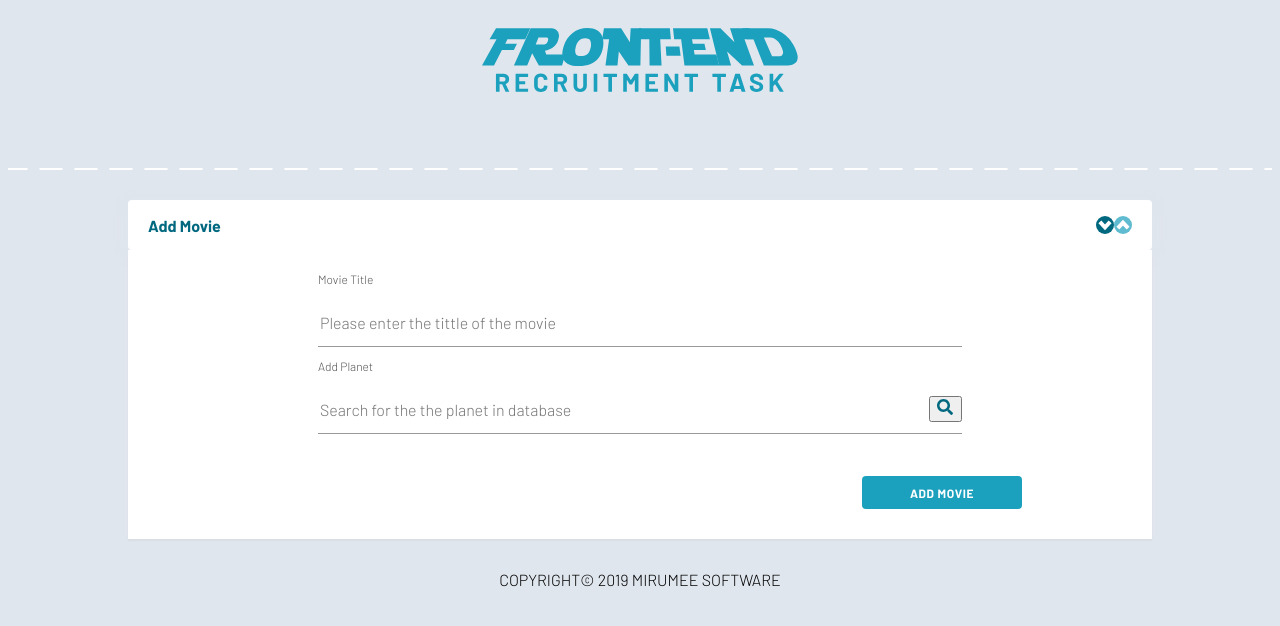
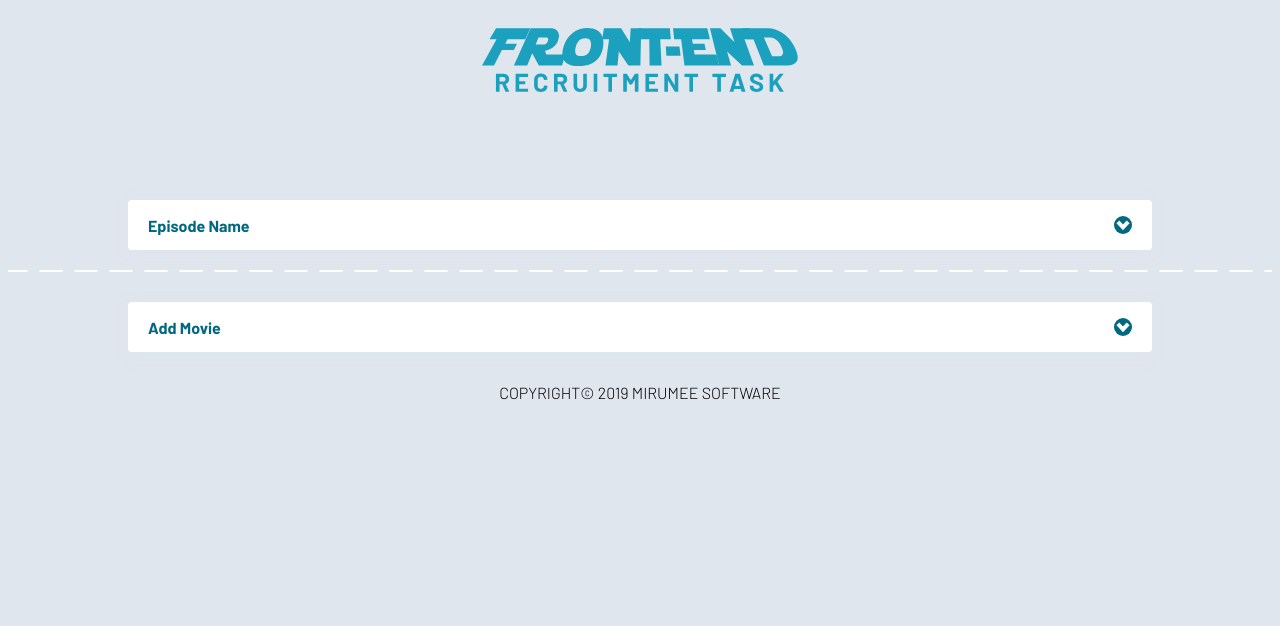
Before and after one commit to SzymonCzapkowski/recruitment-task, a React app: page / in a window 1280 px wide. Shown: the top 626 px of the page. Built offline with nearby package versions, Linux system fonts and the light colour scheme.

Commit message:
something

```diff
--- a/package.json
+++ b/package.json
@@ -10,6 +10,7 @@
   },
   "devDependencies": {
     "@babel/core": "^7.5.5",
+    "@babel/plugin-proposal-class-properties": "^7.5.5",
     "@babel/preset-env": "^7.5.5",
     "@babel/preset-react": "^7.0.0",
     "babel-loader": "^8.0.6",
--- a/src/Assets/ARROW CLOSE.jsx
+++ b/src/Assets/ARROW CLOSE.jsx
@@ -4,7 +4,7 @@ const ARROWCLOSE = () => {
     return(
         <svg width="18" height="18" viewBox="0 0 18 18" fill="none" xmlns="http://www.w3.org/2000/svg">
         <circle cx="9" cy="9" r="9" transform="rotate(-180 9 9)" fill="#5FBBCF"/>
-        <path d="M12.75 10.6875L9 6.74013L5.25 10.6875" stroke="white" stroke-width="4" stroke-linecap="square"/>
+        <path d="M12.75 10.6875L9 6.74013L5.25 10.6875" stroke="white" strokeWidth="4" strokeLinecap="square"/>
         </svg>
     )
 }
--- a/src/Assets/ARROW OPEN.jsx
+++ b/src/Assets/ARROW OPEN.jsx
@@ -4,7 +4,7 @@ const ARROWOPEN = () => {
     return(
     <svg width="18" height="18" viewBox="0 0 18 18" fill="none" xmlns="http://www.w3.org/2000/svg">
     <circle cx="9" cy="9" r="9" fill="#00687F"/>
-    <path d="M5.25 7.3125L9 11.2599L12.75 7.3125" stroke="white" stroke-width="4" stroke-linecap="square"/>
+    <path d="M5.25 7.3125L9 11.2599L12.75 7.3125" stroke="white" strokeWidth="4" strokeLinecap="square"/>
     </svg>
     )
 }
--- a/src/components/Add/Add.jsx
+++ b/src/components/Add/Add.jsx
@@ -1,64 +1,76 @@
 import React from 'react';
-import { AddContainer, AddStrap, Open, AddButton } from './AddStyles';
+import { AddContainer, AddStrap, AddOpen, AddButton } from './AddStyles';
 import ARROWOPEN from '../../Assets/ARROW OPEN.jsx'
-import ARROWClOSE from '../../Assets/ARROW ClOSE.jsx'
+import ARROWCLOSE from '../../Assets/ARROW CLOSE.jsx'
 import SEARCH from '../../Assets/SEARCH.jsx'
 
 
-const Add = () => {
+class Add extends React.Component {
 
-    // constructor(state)
-    // {
-    //     this.state = {
-    //         isDetailsDisplayed : false,
-    //         status: this.props.status
-    //     };
-    //     this.showDetails = this.showDetails.bind(this);
-    //     this.hideDetails = this.hideDetails.bind(this);
-    // };
+    constructor(props){
+        super(props);
+        this.state = {
+            isOpened : false,
+            title:'',
+            planet:'',
+        };
+        this.open = this.open.bind(this);
+        this.close = this.close.bind(this);
+    };
 
-    // showDetails()
-    // {
-    //     if(!this.state.isDetailsDisplayed){
-    //     this.setState({ isDetailsDisplayed: true });
-    //     }
-    // };
+    open()
+    {
+        if(!this.state.isOpened){
+        this.setState({ isOpened: true })
+        }
+    };
 
-    // hideDetails()
-    // {
-    //     this.setState({ isDetailsDisplayed: false })
-    // };
+    close()
+    {
+        this.setState({ isOpened: false })
 
+    };
+
+    onSubmit = (e) => {
+        e.preventDefault();
+        const {title, planet} = this.state;
+    };
+
+
+    render() {
     return (
+
     <AddContainer>
         <AddStrap> <p>Add Movie</p>
-
             <div className="arrows">
-                <ARROWOPEN/>
-                <ARROWClOSE />
+                { this.state.isOpened ? null: <div onClick={this.open}><ARROWOPEN/></div>}
+                { this.state.isOpened ? <div onClick={this.close}><ARROWCLOSE/></div> :null}
             </div>
         </AddStrap>
-        <Open>
-            <div className="addDivContainer">
-                <div className="addDiv" >
+        { this.state.isOpened ?
+        <AddOpen>
+            <div className="addDivContainer" onSubmit={this.onSubmit}>
+                <form className="addDiv" >
                     <p>Movie Title</p>
-                    <input className="addInput" placeholder="Please enter the tittle of the movie" />
-                </div>
-                <div className="addDiv">
+                    <input className="addInput" name="title" value={title} placeholder="Please enter the tittle of the movie" />
+                </form>
+                <form className="addDiv">
                     <p>Add Planet</p>
-                    <input className="addInput" placeholder="Search for the the planet in database" />
+                    <input className="addInput" name="planet" value={planet} placeholder="Search for the the planet in database" />
                     <button>
                         <SEARCH/>
                     </button>
-                </div>
+                </form>
             </div>
-            <AddButton>
+            <AddButton onSubmit={this.onSubmit}>
                 ADD MOVIE
             </AddButton>
-        </Open>
+        </AddOpen>
+        :null }
 
     </AddContainer>
     );
 }
+}
 
 export default Add;
--- a/src/components/Add/AddStyles.js
+++ b/src/components/Add/AddStyles.js
@@ -36,7 +36,7 @@ export const AddStrap = styled.div`
     }
 `
 
-export const Open = styled.div`
+export const AddOpen = styled.div`
     background: #FFFFFF;
     box-shadow: 0px 2px 1px rgba(196, 196, 196, 0.2);
     height: auto;
@@ -80,7 +80,9 @@ export const Open = styled.div`
 
     button{
         position: absolute;
-        transform:translateX(-33px) translateY(10px)
+        transform:translateX(-33px) translateY(10px);
+        background:transparent;
+        border:none;
 
     }
 `
--- a/src/components/MainPage/Episode/Episode.jsx
+++ b/src/components/MainPage/Episode/Episode.jsx
@@ -1,15 +1,69 @@
 import React from 'react';
-import { EpisodeContainer } from './EpisodeStyles';
+import { EpisodeContainer, EpisodeTask, EpisodeOpen } from './EpisodeStyles';
+import ARROWOPEN from '../../../Assets/ARROW OPEN.jsx';
+import ARROWCLOSE from '../../../Assets/ARROW CLOSE.jsx';
 
+class Episode extends React.Component {
 
+    constructor(props){
+        super(props);
+        this.state = { isOpened : false };
+        this.open = this.open.bind(this);
+        this.close = this.close.bind(this);
+    };
 
-const Episode = () => {
+    open()
+    {
+        if(!this.state.isOpened){
+        this.setState({ isOpened: true })
+        console.log("open");
+        }
+    };
 
+    close()
+    {
+        this.setState({ isOpened: false })
+        console.log("close");
+    };
+
+    render(){
     return (
-        <EpisodeContainer>
-
-        </EpisodeContainer>
+    <EpisodeContainer>
+        <EpisodeTask> <p>Episode Name</p>
+            <div className="arrows">
+                { this.state.isOpened ? null: <div onClick={this.open}><ARROWOPEN/></div>}
+                { this.state.isOpened ? <div onClick={this.close}><ARROWCLOSE/></div> :null}
+            </div>
+        </EpisodeTask>
+        { this.state.isOpened ?
+        <EpisodeOpen>
+            <table>
+            <tbody>
+                <tr>
+                    <th>Planet Name</th>
+                    <th>Rotation period</th>
+                    <th>Orbital period</th>
+                    <th>Diameter</th>
+                    <th>Climate</th>
+                    <th>Surface wate</th>
+                    <th>Population</th>
+                </tr>
+                <tr>
+                    <td>Jill</td>
+                    <td>Smith</td>
+                    <td>50</td>
+                    <td>50</td>
+                    <td>50</td>
+                    <td>50</td>
+                    <td>50</td>
+                </tr>
+            </tbody>
+            </table>
+        </EpisodeOpen>
+        :null }
+    </EpisodeContainer>
     );
+}
 }
 
 export default Episode;
--- a/src/components/MainPage/Episode/EpisodeStyles.js
+++ b/src/components/MainPage/Episode/EpisodeStyles.js
@@ -1,4 +1,81 @@
 import styled from 'styled-components';
 
 export const EpisodeContainer = styled.div `
+    height: auto;
+    width: 100%;
+    display: flex;
+    align-items: center;
+    justify-content: center;
+    flex-wrap: wrap;
+    margin-bottom: 20px;
+
 `
+export const EpisodeTask = styled.div `
+    background: #FFFFFF;
+    box-shadow: 0px 4px 12px rgba(224, 230, 238, 0.5);
+    border-radius: 4px;
+    width: 80vw;
+    height: 50px;
+    font-weight: bold;
+    font-size: 16px;
+    color: #00687F;
+    margin-top: 4vh;
+    display: flex;
+    justify-content: space-between;
+
+    p{
+        transform: translateX(20px);
+    }
+
+    svg{
+        margin: 16px 0 16px;
+        transform: translateX(-20px);
+    }
+`
+export const EpisodeOpen = styled.div `
+    background: #FFFFFF;
+    box-shadow: 0px 2px 1px rgba(196, 196, 196, 0.2);
+    height: 30vh;
+    width: 80vw;
+
+
+    /* p{
+        width: 58px;
+        height: 15px;
+        font-family: Barlow;
+        font-style: normal;
+        font-weight: normal;
+        font-size: 12px;
+        line-height: 14px;
+
+        color: #555555;
+    }
+
+    .addDivContainer{
+        display: flex;
+        flex-wrap: wrap;
+        justify-content: center;
+        margin: 10px;
+
+    }
+
+    .addInput{
+        width: 50vw;
+        height: 45px;
+        top: 1012px;
+        font-family: Barlow;
+        font-style: normal;
+        font-weight: normal;
+        font-size: 16px;
+        line-height: 19px;
+        color: #C4C4C4;
+        border-width:0px 0px 1px 0px;
+        border-style:solid;
+        border-color: #999999;
+    }
+
+    button{
+        position: absolute;
+        transform:translateX(-33px) translateY(10px)
+    } */
+`
```
Also changed, not shown: 1 other file (tests, documents, lock files or other folders).
